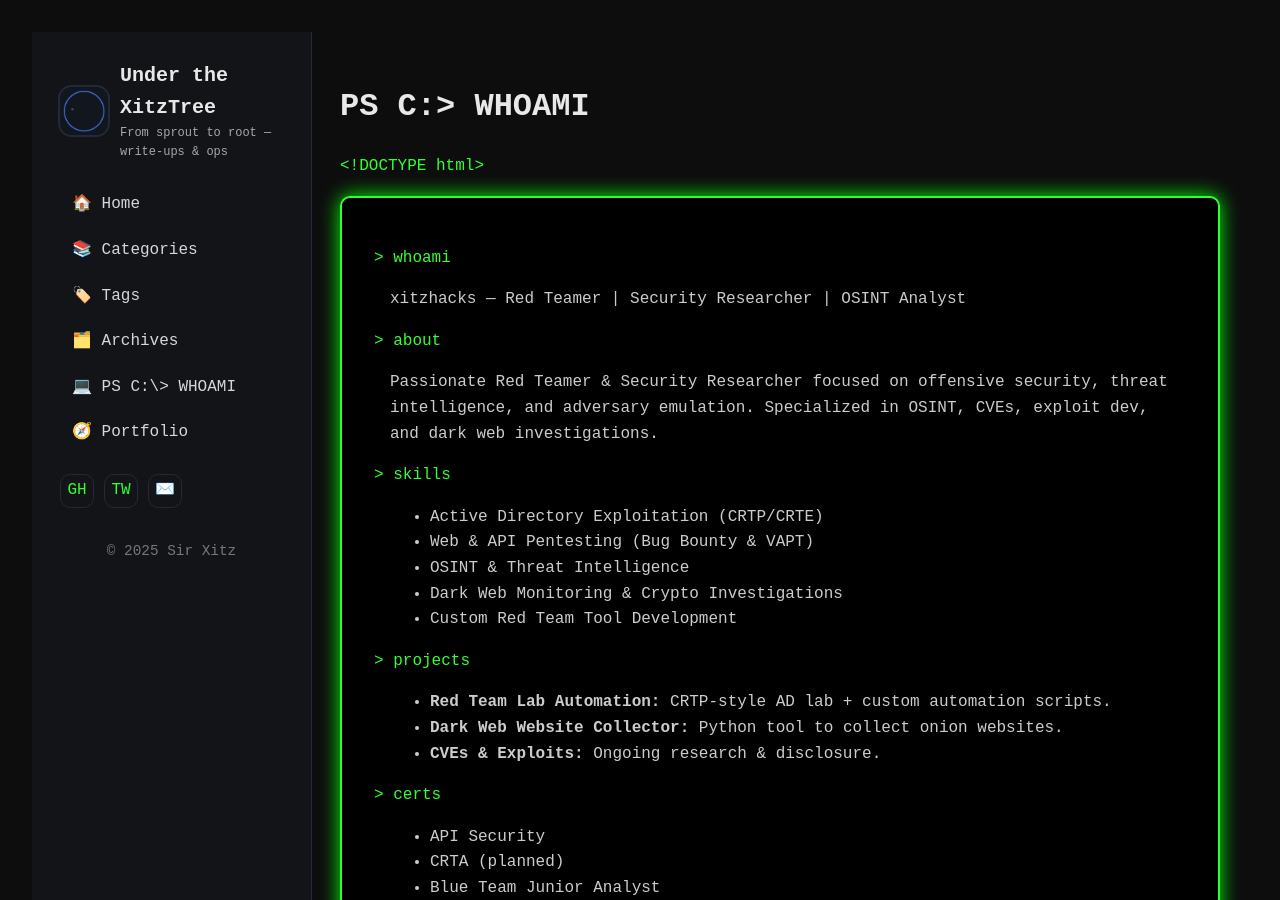
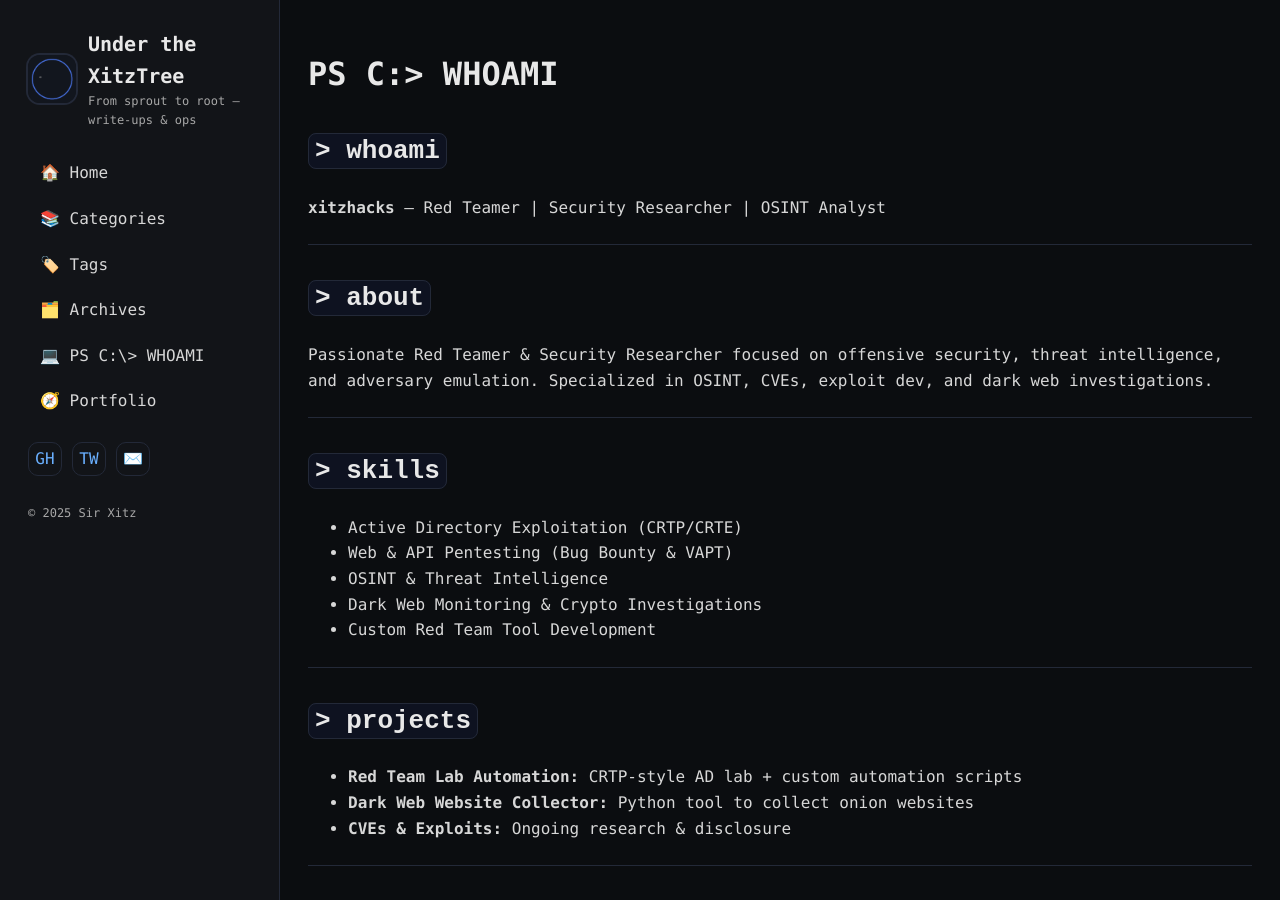
Before and after one commit to xitzhacks/xitzhacks.github.io, a Jekyll site: the page built from whoami.md, in a window 1280 px wide and 900 px high. Built offline with Jekyll 4.4.1, drawn with Linux system fonts in a browser that asks for light colours; some of the changed lines change nothing that is shown; some of the changed text lies outside the part shown; grey boxes are pictures that could not be loaded.

Commit message:
Update whoami.md

```diff
--- a/whoami.md
+++ b/whoami.md
@@ -4,102 +4,49 @@ title: PS C:\> WHOAMI
 permalink: /whoami/
 ---
 # PS C:\> WHOAMI
+# `> whoami`
+**xitzhacks** — Red Teamer | Security Researcher | OSINT Analyst
 
-<!DOCTYPE html>
-<html lang="en">
-<head>
-  <meta charset="UTF-8" />
-  <meta name="viewport" content="width=device-width, initial-scale=1.0" />
-  <title>whoami | xitzhacks</title>
-  <style>
-    body {
-      background-color: #0d0d0d;
-      color: #33ff33;
-      font-family: "Courier New", Courier, monospace;
-      margin: 0;
-      padding: 2rem;
-    }
-    .terminal {
-      max-width: 900px;
-      margin: auto;
-      background: #000;
-      padding: 2rem;
-      border: 2px solid #33ff33;
-      border-radius: 10px;
-      box-shadow: 0 0 20px #0f0;
-    }
-    .command {
-      color: #33ff33;
-    }
-    .output {
-      margin-left: 1rem;
-      color: #ccc;
-    }
-    a {
-      color: #33ff33;
-      text-decoration: none;
-    }
-    a:hover {
-      text-decoration: underline;
-    }
-    .blink {
-      animation: blink 1s step-start infinite;
-    }
-    @keyframes blink {
-      50% { opacity: 0; }
-    }
-    .footer {
-      margin-top: 2rem;
-      text-align: center;
-      font-size: 0.9rem;
-      color: #777;
-    }
-  </style>
-</head>
-<body>
-  <div class="terminal">
-    <p><span class="command">> whoami</span></p>
-    <p class="output">xitzhacks — Red Teamer | Security Researcher | OSINT Analyst</p>
+---
 
-    <p><span class="command">> about</span></p>
-    <p class="output">Passionate Red Teamer & Security Researcher focused on offensive security, threat intelligence, and adversary emulation. Specialized in OSINT, CVEs, exploit dev, and dark web investigations.</p>
+# `> about`
+Passionate Red Teamer & Security Researcher focused on offensive security, threat intelligence, and adversary emulation. Specialized in OSINT, CVEs, exploit dev, and dark web investigations.
 
-    <p><span class="command">> skills</span></p>
-    <ul class="output">
-      <li>Active Directory Exploitation (CRTP/CRTE)</li>
-      <li>Web & API Pentesting (Bug Bounty & VAPT)</li>
-      <li>OSINT & Threat Intelligence</li>
-      <li>Dark Web Monitoring & Crypto Investigations</li>
-      <li>Custom Red Team Tool Development</li>
-    </ul>
+---
 
-    <p><span class="command">> projects</span></p>
-    <ul class="output">
-      <li><strong>Red Team Lab Automation:</strong> CRTP-style AD lab + custom automation scripts.</li>
-      <li><strong>Dark Web Website Collector:</strong> Python tool to collect onion websites.</li>
-      <li><strong>CVEs & Exploits:</strong> Ongoing research & disclosure.</li>
-    </ul>
+# `> skills`
+- Active Directory Exploitation (CRTP/CRTE)
+- Web & API Pentesting (Bug Bounty & VAPT)
+- OSINT & Threat Intelligence
+- Dark Web Monitoring & Crypto Investigations
+- Custom Red Team Tool Development
 
-    <p><span class="command">> certs</span></p>
-    <ul class="output">
-      <li>API Security</li>
-      <li>CRTA (planned)</li>
-      <li>Blue Team Junior Analyst</li>
-      <li><iframe src="https://tryhackme.com/api/v2/badges/public-profile?userPublicId=1971539" style="border:none; width:300px; height:150px;"></iframe></li>
-    </ul>
+---
 
-    <p><span class="command">> contact</span></p>
-    <p class="output">
-      Email: <a href="mailto:xitzhacks@proton.me">xitzhacks@proton.me</a><br>
-      GitHub: <a href="https://github.com/xitzhacks">github.com/xitzhacks</a><br>
-      Twitter: <a href="https://twitter.com/sirxitz">@sirxitz</a>
-    </p>
+# `> projects`
+- **Red Team Lab Automation:** CRTP-style AD lab + custom automation scripts
+- **Dark Web Website Collector:** Python tool to collect onion websites
+- **CVEs & Exploits:** Ongoing research & disclosure
 
-    <p><span class="command">> exit<span class="blink">_</span></span></p>
-  </div>
+---
 
-  <div class="footer">
-    &copy; 2025 xitzhacks — Hack Sleep Repeat ☠
-  </div>
-</body>
-</html>
+# `> certs`
+- API Security
+- CRTA (planned)
+- Blue Team Junior Analyst
+- ![TryHackMe Badge](https://tryhackme-badges.s3.amazonaws.com/sirxitz.png)
+
+---
+
+# `> contact`
+📧 Email: [xitzhacks@proton.me](mailto:xitzhacks@proton.me)
+💻 GitHub: [github.com/xitzhacks](https://github.com/xitzhacks)
+🐦 Twitter: [@sirxitz](https://twitter.com/sirxitz)
+
+---
+
+`> exit _`
+
+---
+
+© 2025 **xitzhacks** — *Hack Sleep Repeat ☠*
```
